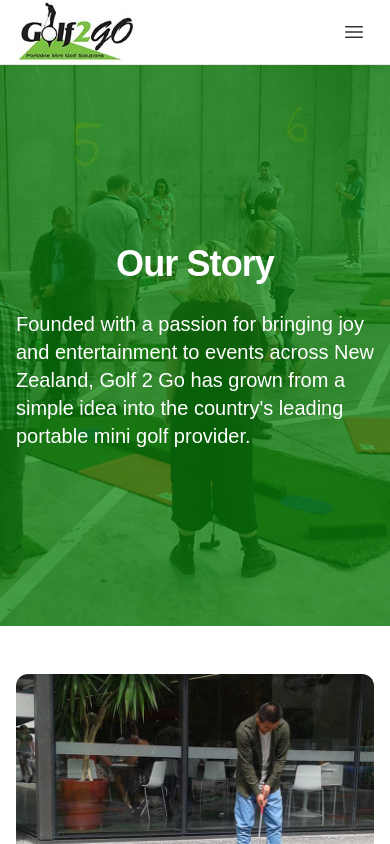
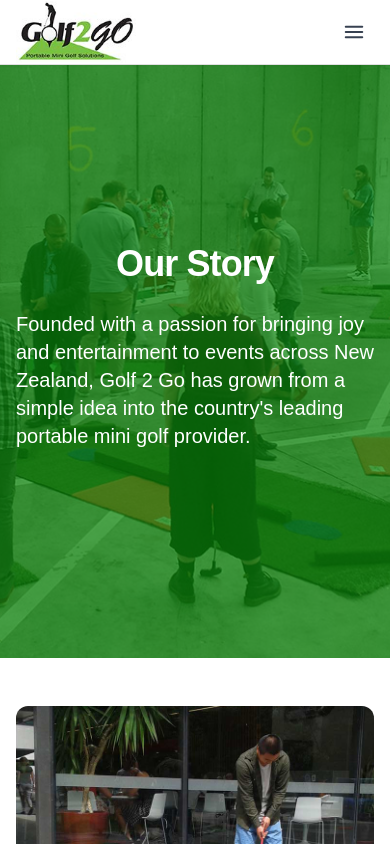
Before and after one commit to JayRichh/golf2go, a Next.js app: page /about in a window 390 px wide. Shown: the top 844 px of the page. Built offline with nearby package versions, Linux system fonts and the light colour scheme.

Commit message:
feat: improve contrast ratios

```diff
--- a/src/app/about/page.tsx
+++ b/src/app/about/page.tsx
@@ -59,7 +59,7 @@ export default function AboutPage() {
                 <Text variant="h1" align="center" className="text-primary-foreground">
                   Our Story
                 </Text>
-                <Text variant="xl" className="mt-6 text-primary-foreground/90">
+                <Text variant="xl" className="mt-6 pb-8 text-primary-foreground/90">
                   Founded with a passion for bringing joy and entertainment to events across New
                   Zealand, Golf 2 Go has grown from a simple idea into the country's leading
                   portable mini golf provider.
--- a/src/components/layout/navbar.tsx
+++ b/src/components/layout/navbar.tsx
@@ -1,12 +1,10 @@
 "use client";
 
 import { useState } from "react";
-
 import Image from "next/image";
 import Link from "next/link";
-
+import { usePathname } from "next/navigation";
 import { Container } from "~/components/ui/Container";
-import { Text } from "~/components/ui/Text";
 
 const navigation = [
   { name: "Courses", href: "/courses" },
@@ -15,48 +13,66 @@ const navigation = [
 ];
 
 export function Navbar() {
+  const pathname = usePathname();
   const [isMobileMenuOpen, setIsMobileMenuOpen] = useState(false);
 
   return (
-    <nav className="sticky top-0 z-50 border-b border-border/50 bg-background/80 backdrop-blur-md">
+    <nav className="sticky top-0 z-50 border-b border-border bg-white shadow-sm backdrop-blur-md">
       <Container size="xl" className="px-4 sm:px-6 lg:px-8">
         <div className="flex h-16 items-center justify-between gap-4">
           <div className="flex items-center gap-8">
-            <Link href="/" className="flex items-center transition-colors hover:text-primary/90">
+            <Link
+              href="/"
+              className="flex items-center transition-transform hover:scale-[0.98]"
+              aria-label="Golf 2 Go Home"
+            >
               <Image
                 src="/5-cropped-golf2go-logo-1.jpg"
                 alt="Golf 2 Go"
                 width={120}
                 height={40}
                 className="object-contain"
+                priority
               />
             </Link>
-            <div className="hidden sm:flex sm:gap-1">
-              {navigation.map((item) => (
+            <div className="hidden sm:flex sm:gap-2">
+              {navigation.map((item) => {
+                const isActive = pathname === item.href;
+                return (
                   <Link
                     key={item.name}
                     href={item.href}
-                  className="inline-flex items-center px-3 py-2 transition-colors hover:text-foreground"
+                    className={`group relative inline-flex items-center px-3 py-2 text-[15px] font-medium transition-colors ${
+                      isActive
+                        ? "text-primary"
+                        : "text-gray-700 hover:text-primary"
+                    }`}
+                    aria-current={isActive ? "page" : undefined}
                   >
-                  <Text variant="sm" className="font-medium text-foreground-secondary">
                     {item.name}
-                  </Text>
+                    {isActive && (
+                      <span className="absolute bottom-0 left-0 h-0.5 w-full bg-primary" />
+                    )}
+                    <span className={`absolute bottom-0 left-0 h-0.5 w-0 bg-primary transition-all duration-200 group-hover:w-full ${isActive ? 'hidden' : ''}`} />
                   </Link>
-              ))}
+                );
+              })}
             </div>
           </div>
 
-          <div className="flex items-center gap-4">
+          <div className="flex items-center gap-6">
             <a
               href="tel:021849931"
-              className="hidden items-center gap-2 px-3 py-2 text-primary transition-colors hover:text-primary/90 sm:inline-flex"
+              className="hidden items-center gap-2 text-[15px] font-medium text-gray-700 transition-colors hover:text-primary sm:inline-flex"
+              aria-label="Call us at 021 849931"
             >
               <svg
                 className="h-4 w-4"
                 fill="none"
                 viewBox="0 0 24 24"
-                strokeWidth="1.5"
+                strokeWidth="2"
                 stroke="currentColor"
+                aria-hidden="true"
               >
                 <path
                   strokeLinecap="round"
@@ -64,30 +80,35 @@ export function Navbar() {
                   d="M2.25 6.75c0 8.284 6.716 15 15 15h2.25a2.25 2.25 0 002.25-2.25v-1.372c0-.516-.351-.966-.852-1.091l-4.423-1.106c-.44-.11-.902.055-1.173.417l-.97 1.293c-.282.376-.769.542-1.21.38a12.035 12.035 0 01-7.143-7.143c-.162-.441.004-.928.38-1.21l1.293-.97c.363-.271.527-.734.417-1.173L6.963 3.102a1.125 1.125 0 00-1.091-.852H4.5A2.25 2.25 0 002.25 4.5v2.25z"
                 />
               </svg>
-              <Text variant="sm" className="font-medium">
               021 849931
-              </Text>
             </a>
-            <Link href="/book" className="btn-primary hidden sm:inline-flex">
-              <Text variant="sm" className="font-medium">
+            <Link
+              href="/book"
+              className="btn-primary hidden sm:inline-flex"
+              aria-label="Book Now"
+            >
               Book Now
-              </Text>
             </Link>
 
-            {/* Mobile menu button */}
             <button
               type="button"
-              className="inline-flex items-center justify-center rounded-md p-2 text-foreground-secondary transition-colors hover:bg-background-secondary hover:text-foreground sm:hidden"
+              className="inline-flex items-center justify-center rounded-md p-2 text-gray-700 transition-colors hover:bg-gray-100 hover:text-primary sm:hidden"
               onClick={() => setIsMobileMenuOpen(!isMobileMenuOpen)}
+              aria-expanded={isMobileMenuOpen}
+              aria-controls="mobile-menu"
+              aria-label="Toggle menu"
             >
-              <span className="sr-only">Open main menu</span>
+              <span className="sr-only">
+                {isMobileMenuOpen ? "Close menu" : "Open menu"}
+              </span>
               {isMobileMenuOpen ? (
                 <svg
                   className="h-6 w-6"
                   fill="none"
                   viewBox="0 0 24 24"
-                  strokeWidth="1.5"
+                  strokeWidth="2"
                   stroke="currentColor"
+                  aria-hidden="true"
                 >
                   <path strokeLinecap="round" strokeLinejoin="round" d="M6 18L18 6M6 6l12 12" />
                 </svg>
@@ -96,8 +117,9 @@ export function Navbar() {
                   className="h-6 w-6"
                   fill="none"
                   viewBox="0 0 24 24"
-                  strokeWidth="1.5"
+                  strokeWidth="2"
                   stroke="currentColor"
+                  aria-hidden="true"
                 >
                   <path
                     strokeLinecap="round"
@@ -110,36 +132,45 @@ export function Navbar() {
           </div>
         </div>
 
-        {/* Mobile menu */}
         <div
+          id="mobile-menu"
           className={`transform overflow-hidden transition-all duration-300 ease-in-out sm:hidden ${
-            isMobileMenuOpen ? "max-h-96 opacity-100" : "max-h-0 opacity-0"
+            isMobileMenuOpen ? "max-h-96" : "max-h-0"
           }`}
+          aria-hidden={!isMobileMenuOpen}
         >
           <div className="space-y-1 pb-3 pt-2">
-            {navigation.map((item) => (
+            {navigation.map((item) => {
+              const isActive = pathname === item.href;
+              return (
                 <Link
                   key={item.name}
                   href={item.href}
-                className="block px-3 py-2 transition-colors hover:bg-background-secondary hover:text-foreground"
+                  className={`block px-3 py-2.5 text-[15px] font-medium transition-colors ${
+                    isActive
+                      ? "bg-green-50 text-primary"
+                      : "text-gray-700 hover:bg-gray-50 hover:text-primary"
+                  }`}
                   onClick={() => setIsMobileMenuOpen(false)}
+                  aria-current={isActive ? "page" : undefined}
                 >
-                <Text variant="base" className="font-medium text-foreground-secondary">
                   {item.name}
-                </Text>
                 </Link>
-            ))}
+              );
+            })}
             <a
               href="tel:021849931"
-              className="flex items-center gap-2 px-3 py-2 text-primary transition-colors hover:text-primary/90"
+              className="flex items-center gap-2 px-3 py-2.5 text-[15px] font-medium text-gray-700 transition-colors hover:bg-gray-50 hover:text-primary"
               onClick={() => setIsMobileMenuOpen(false)}
+              aria-label="Call us at 021 849931"
             >
               <svg
-                className="h-5 w-5"
+                className="h-4 w-4"
                 fill="none"
                 viewBox="0 0 24 24"
-                strokeWidth="1.5"
+                strokeWidth="2"
                 stroke="currentColor"
+                aria-hidden="true"
               >
                 <path
                   strokeLinecap="round"
@@ -147,19 +178,16 @@ export function Navbar() {
                   d="M2.25 6.75c0 8.284 6.716 15 15 15h2.25a2.25 2.25 0 002.25-2.25v-1.372c0-.516-.351-.966-.852-1.091l-4.423-1.106c-.44-.11-.902.055-1.173.417l-.97 1.293c-.282.376-.769.542-1.21.38a12.035 12.035 0 01-7.143-7.143c-.162-.441.004-.928.38-1.21l1.293-.97c.363-.271.527-.734.417-1.173L6.963 3.102a1.125 1.125 0 00-1.091-.852H4.5A2.25 2.25 0 002.25 4.5v2.25z"
                 />
               </svg>
-              <Text variant="base" className="font-medium">
               021 849931
-              </Text>
             </a>
             <div className="px-3 py-2">
               <Link
                 href="/book"
                 className="btn-primary w-full justify-center"
                 onClick={() => setIsMobileMenuOpen(false)}
+                aria-label="Book Now"
               >
-                <Text variant="sm" className="font-medium">
                 Book Now
-                </Text>
               </Link>
             </div>
           </div>
--- a/tailwind.config.ts
+++ b/tailwind.config.ts
@@ -8,6 +8,16 @@ const config: Config = {
         black: "#000000",
         white: "#FFFFFF",
         green: {
+          50: "#f0fdf4",
+          100: "#dcfce7",
+          200: "#bbf7d0",
+          300: "#86efac",
+          400: "#4ade80",
+          500: "#22c55e",
+          600: "#16a34a",
+          700: "#15803d",
+          800: "#166534",
+          900: "#14532d",
           DEFAULT: "#008000", // Golf green
           dark: "#006400",
           light: "#00FF00",
@@ -24,16 +34,59 @@ const config: Config = {
           DEFAULT: "var(--primary)",
           foreground: "var(--primary-foreground)",
         },
+        gray: {
+          50: "#F9FAFB",
+          100: "#F3F4F6",
+          200: "#E5E7EB",
+          300: "#D1D5DB",
+          400: "#9CA3AF",
+          500: "#6B7280",
+          600: "#4B5563",
+          700: "#374151",
+          800: "#1F2937",
+          900: "#111827",
+        },
         border: "var(--border)",
+      },
+      fontSize: {
+        xs: ["0.75rem", { lineHeight: "1rem" }],
+        sm: ["0.875rem", { lineHeight: "1.25rem" }],
+        base: ["1rem", { lineHeight: "1.5rem" }],
+        lg: ["1.125rem", { lineHeight: "1.75rem" }],
+        xl: ["1.25rem", { lineHeight: "1.75rem" }],
+        "2xl": ["1.5rem", { lineHeight: "2rem" }],
+        "3xl": ["1.875rem", { lineHeight: "2.25rem" }],
       },
       borderRadius: {
         lg: "0.5rem",
         md: "0.375rem",
         sm: "0.25rem",
+        full: "9999px",
       },
       fontFamily: {
         sans: ["Arial", "sans-serif"],
         mono: ["Courier New", "monospace"],
+      },
+      boxShadow: {
+        sm: "0 1px 2px 0 rgb(0 0 0 / 0.05)",
+        DEFAULT: "0 1px 3px 0 rgb(0 0 0 / 0.1), 0 1px 2px -1px rgb(0 0 0 / 0.1)",
+        md: "0 4px 6px -1px rgb(0 0 0 / 0.1), 0 2px 4px -2px rgb(0 0 0 / 0.1)",
+        lg: "0 10px 15px -3px rgb(0 0 0 / 0.1), 0 4px 6px -4px rgb(0 0 0 / 0.1)",
+      },
+      transitionDuration: {
+        DEFAULT: "200ms",
+      },
+      transitionTimingFunction: {
+        DEFAULT: "cubic-bezier(0.4, 0, 0.2, 1)",
+      },
+      animation: {
+        "fade-in": "fadeIn 0.2s ease-out",
+      },
+      keyframes: {
+        fadeIn: {
+          "0%": { opacity: "0", transform: "translateY(4px)" },
+          "100%": { opacity: "1", transform: "translateY(0)" },
+        },
       },
     },
   },
```
Also changed, not shown: src/app/globals.css (+29 -4 lines). Lines whose indentation alone changed are shown as unchanged.
